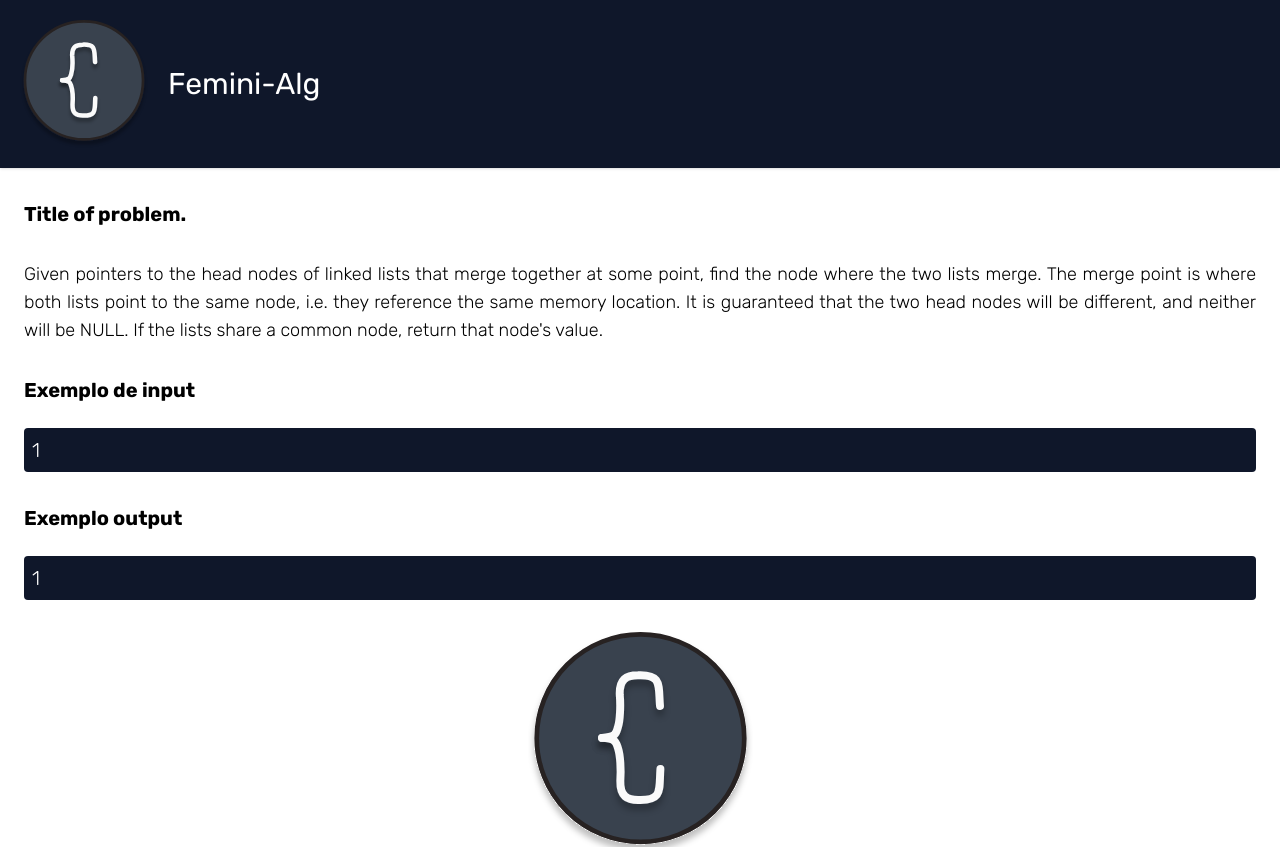
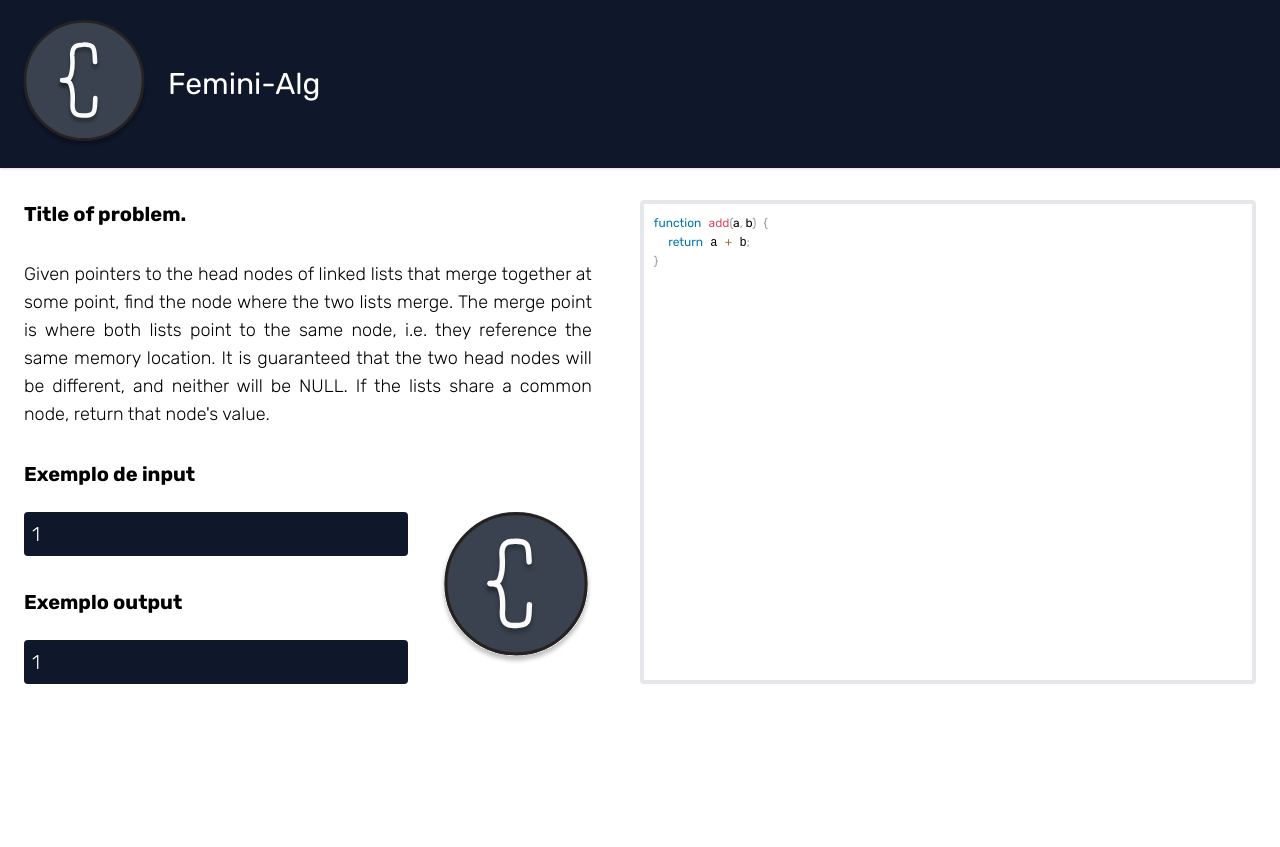
Before and after one commit to marcelo-schreiber/curiosa-website, a Next.js app: page / in a window 1280 px wide. Shown: the top 847 px of the page. After the commit the page ends 800 px from the top, so only its background shows below. Built offline with nearby package versions, Linux system fonts and the light colour scheme.

Commit message:
add: responsiveness

```diff
--- a/components/question.tsx
+++ b/components/question.tsx
@@ -1,10 +1,12 @@
 import React from "react";
+import Image from "next/image";
 
 interface QuestionProps {
   title: string;
   problem: string;
   input: string;
   output: string;
+  imageUrl: string;
 }
 
 const titleClassname = "font-bold text-xl";
@@ -14,6 +16,7 @@ const Question: React.FC<QuestionProps> = ({
   problem,
   input,
   output,
+  imageUrl,
 }) => {
   return (
     <div className="mx-6">
@@ -21,7 +24,8 @@ const Question: React.FC<QuestionProps> = ({
         <h2 className={`${titleClassname} mb-8`}>{title}</h2>
         <p className="font-light text-lg text-justify">{problem}</p>
       </section>
-      <section>
+      <section className="md:flex md:justify-between md:items-center">
+        <div className="md:w-full md:mr-8">
           <div>
             <h3 className={titleClassname}>Exemplo de input</h3>
             <h4 className="font-light text-xl bg-slate-900 text-white p-2  mb-8 mt-6 rounded">
@@ -34,6 +38,16 @@ const Question: React.FC<QuestionProps> = ({
               {output}
             </h4>
           </div>
+        </div>
+        <div className="flex items-center justify-center mt-8 md:max-w-fit">
+          <Image
+            className="rounded-3xl"
+            src={`${imageUrl}`}
+            alt="important woman"
+            width={225}
+            height={225}
+          />
+        </div>
       </section>
     </div>
   );
--- a/pages/index.tsx
+++ b/pages/index.tsx
@@ -13,24 +13,19 @@ const Home = () => {
   return (
     <main>
       <Header />
+      <div className="flex flex-col h-full md:flex-row">
+        <div className="md:w-1/2">
           <Question
             input="1"
             output="1"
             title="Title of problem."
+            imageUrl="/Logo.svg"
             problem="Given pointers to the head nodes of  linked lists that merge together at some point, find the node where the two lists merge. The merge point is where both lists point to the same node, i.e. they reference the same memory location. It is guaranteed that the two head nodes will be different, and neither will be NULL. If the lists share a common node, return that node's  value."
           />
-      <div className="flex w-full my-8 justify-center items-center">
-        <Image
-          className="rounded-3xl"
-          src="/Logo.svg"
-          alt="important woman"
-          width={225}
-          height={225}
-        />
         </div>
-      <div className="mx-6 h-64 border-4 border-slate-900 rounded">
+        <div className="mx-6 mt-8 h-64 border-4 rounded md:w-1/2 md:h-auto">
           <Editor
-          className="min-h-full"
+            className="min-h-full h-full"
             value={code}
             onValueChange={(code) => setCode(code)}
             highlight={(code) => highlight(code, languages.js, "javascript")}
@@ -41,8 +36,11 @@ const Home = () => {
             }}
           />
         </div>
+      </div>
     </main>
   );
+
+  // @media screen (max-width: 768) { height: 64 }
 };
 
 export default Home;
```
Lines whose indentation alone changed are shown as unchanged.
